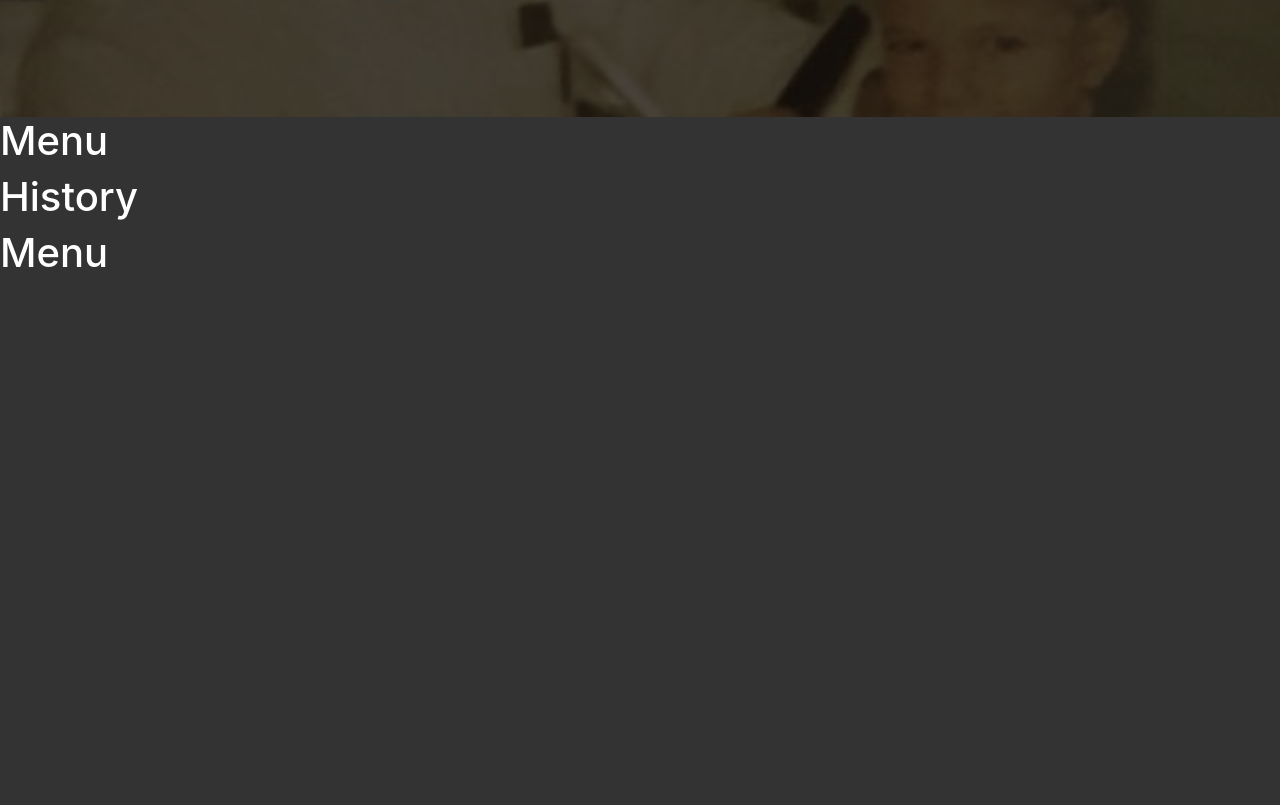
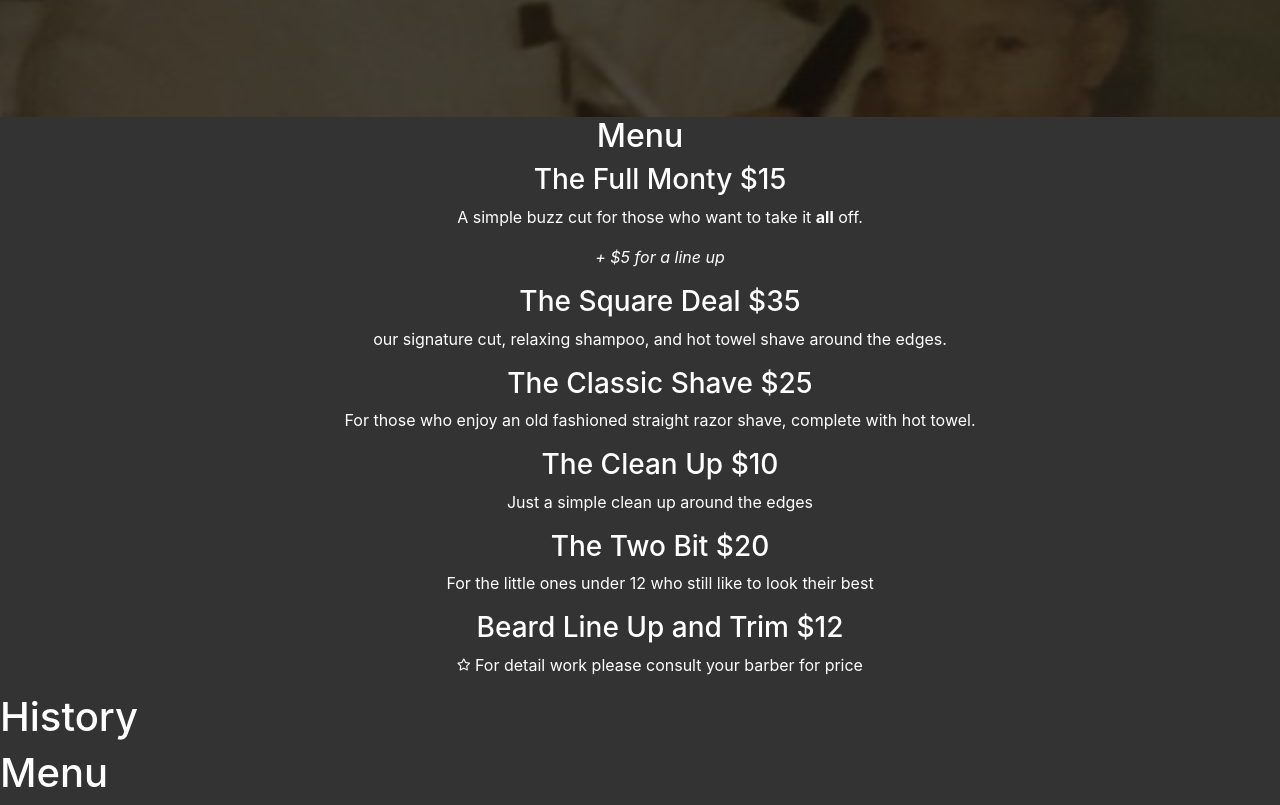
Before and after one commit to JamesBlocker/squaredeal, a plain HTML site: page index.html in a window 1280 px wide. Shown: the part 583-1388 px from the top of the page. Before the commit the page ends 868 px from the top, so only its background shows below. Drawn offline with Linux system fonts and the light colour scheme.

Commit message:
add menu info

```diff
--- a/css/style.css
+++ b/css/style.css
@@ -28,3 +28,7 @@ body {
     padding: 4px;
     border-radius: 5px;
     font-size: 30px; }
+
+ul {
+    list-style: none;
+}
--- a/index.html
+++ b/index.html
@@ -97,7 +97,44 @@
 
         <!-- menu section -->
         <section id="menu-section">
-            <h1>Menu</h1>
+            <div class="container">
+                <div class="row">
+                    <div class="col text-center">
+                        <h2>Menu</h2>
+                        <ul>
+                            <li>
+                                <h3>The Full Monty $15</h3>
+                                <p>A simple buzz cut for those who want to take it <strong>all</strong> off.</p>
+                                <p><i>+ $5 for a line up</i></p>
+                            </li>
+                            <li>
+                                <h3>The Square Deal $35</h3>
+                                <p>our signature cut, relaxing shampoo, and hot towel shave around the edges.</p>
+                            </li>
+                            <li>
+                                <h3>The Classic Shave $25</h3>
+                                <p>For those who enjoy an old fashioned straight razor shave, complete with hot towel.</p>
+                            </li>
+                            <li>
+                                <h3>The Clean Up $10</h3>
+                                <p>Just a simple clean up around the edges</p>
+                            </li>
+                            <li>
+                                <h3>The Two Bit $20</h3>
+                                <p>For the little ones under 12 who still like to look their best</p>
+                            </li>
+                            <li>
+                                <h3>Beard Line Up and Trim $12</h3>
+                            </li>
+                            <li>
+                                <p><i class="far fa-star fa-xs"></i> For detail work please consult your barber for price</p>
+                            </li>
+
+                        </ul>
+
+                    </div>
+                </div>
+            </div>
         </section>
 
         <!-- menu section -->
```
